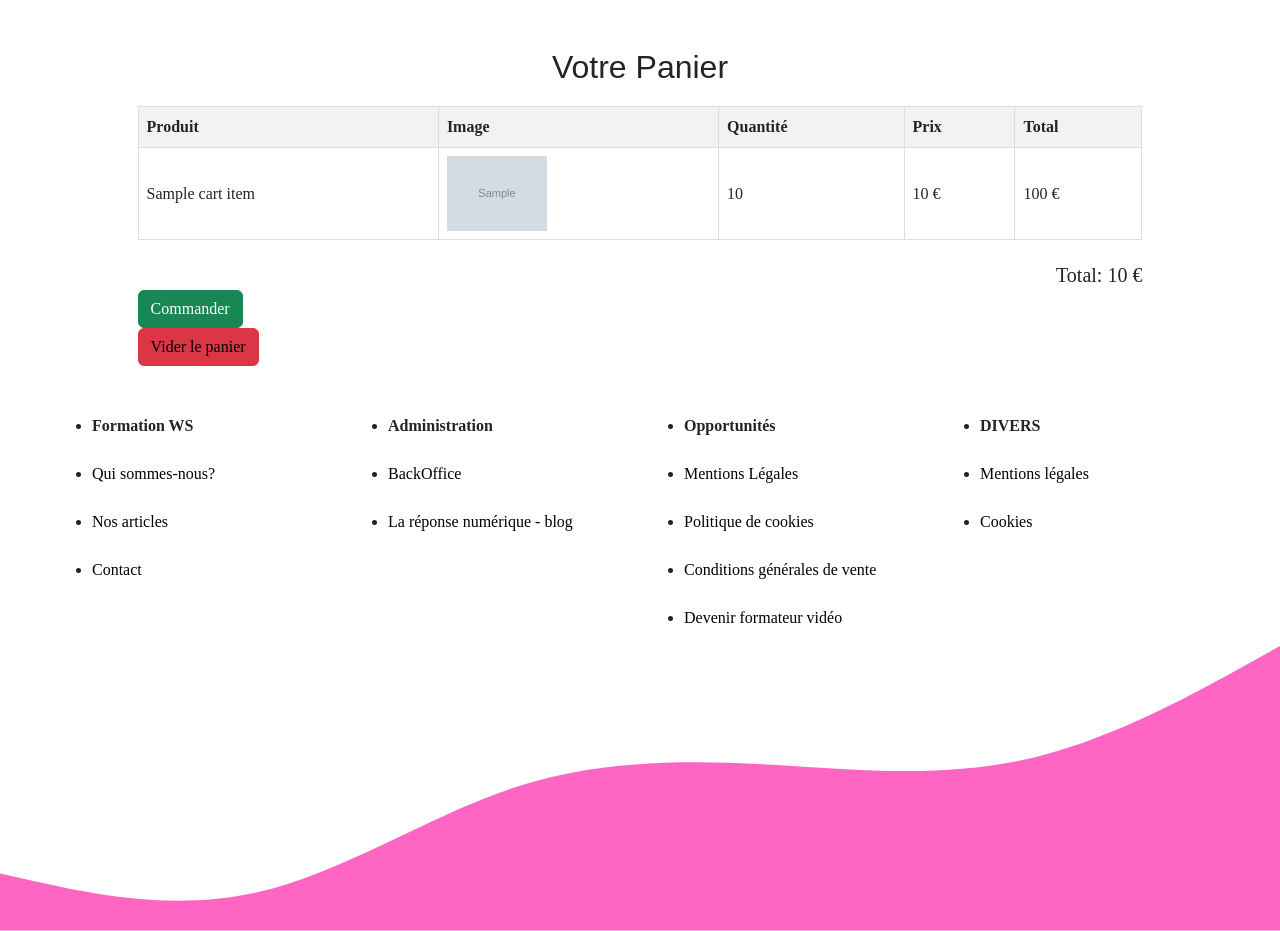
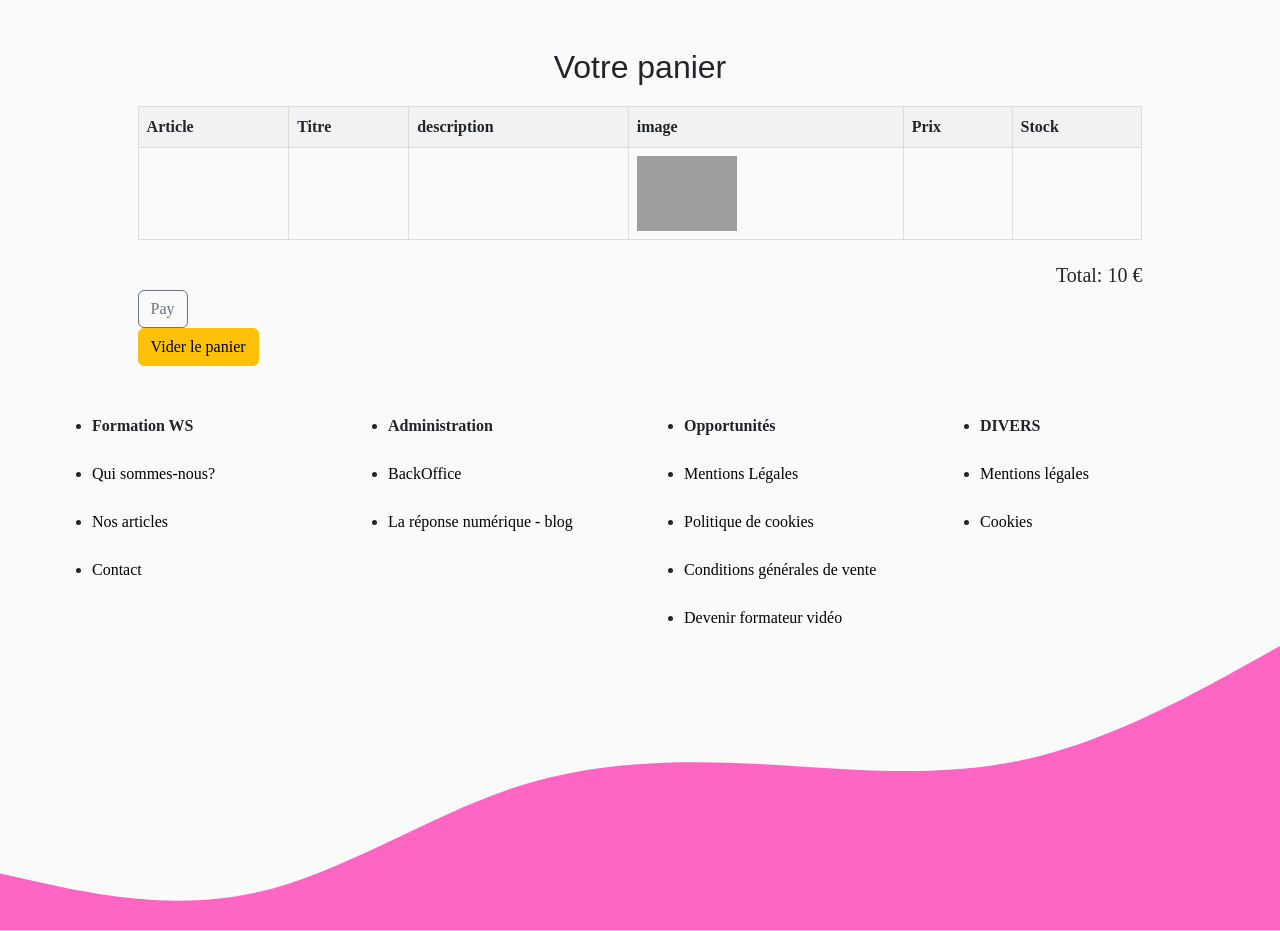
Before and after one commit to Borisdmk/Eshop2024, a Symfony app: template templates/cart/index.html.twig in a window 1280 px wide. Shown: the part 246-1177 px from the top of the page. Run offline with Twig, Linux system fonts and the light colour scheme; the template is opened without the code that fills it: most values are stand-ins (such as "Sample title", 1, 10 or a date in 2020); grey boxes marked "Sample" are stand-in pictures; style sheets or scripts are compiled from the project's sources; some libraries are stand-ins or nearby versions; grey boxes are pictures that could not be loaded.

Commit message:
probleme au niveau du cartController, gestion du panier toujours a faire car ca bug dans tout les sens, je ff

```diff
--- a/assets/styles/app.scss
+++ b/assets/styles/app.scss
@@ -11,6 +11,10 @@ $headings-font-family: 'Montserrat', sans-serif;
 
 // NAVIGATION
 
+.navbar {
+    background-color: #f8f9fab6; /* Gris très clair pour la navigation */
+}
+
 .nav-link {
     color: black !important; /* Couleur du texte par défaut */
     transition: transform 0.3s; /* Transition fluide */
@@ -20,16 +24,21 @@ $headings-font-family: 'Montserrat', sans-serif;
     transform: scale(1.1); /* Zoom au survol */
 }
 
-.btn-outline-success {
+.btn-outline-success-nav {
     background-color: white; /* Fond blanc */
     border-color: #ff66c4; /* Bordure rose */
     color: #ff66c4; /* Texte rose */
 }
 
-.btn-outline-success:hover {
+.btn-outline-success-nav:hover {
     background-color: #ff66c4; /* Fond rose au survol */
     color: white; /* Texte blanc au survol */
 }
+
+
+
+
+
 
 
 // Stylisation des liens
@@ -40,7 +49,7 @@ a {
 
 // Stylisation du corps de la page
 body {
-    background-color: white; /* Couleur de fond */
+    background-color: #f8f9fab6; /* Couleur de fond */
     font-family: $font-family-base; /* Police de caractères */
 }
 
--- a/templates/cart/index.html.twig
+++ b/templates/cart/index.html.twig
@@ -1,10 +1,10 @@
-{# templates/cart/index.html.twig #}
 {% extends 'base.html.twig' %}
 
-{% block title %}Panier{% endblock %}
+{% block title %}Votre panier!{% endblock %}
 
 {% block body %}
 <style>
+/* public/css/cart.css */
 .cart-container {
     width: 80%;
     margin: 0 auto;
@@ -39,45 +39,52 @@
     font-size: 20px;
 }
 
-        .cart-item-image {
-            width: 100px;
-        }
 </style>
 
+
 <div class="cart-container">
-        <h2>Votre Panier</h2>
-        {% if cartItems is empty %}
-            <p>Votre panier est vide.</p>
-        {% else %}
+    <h2>Votre panier</h2>
+    {% if cartItems is not empty %}
     <table>
         <thead>
             <tr>
-                        <th>Produit</th>
-                        <th>Image</th>
-                        <th>Quantité</th>
+                <th>Article</th>
+                <th>Titre</th>
+                <th>description</th>
+                <th>image</th>
                 <th>Prix</th>
-                        <th>Total</th>
+                <th>Stock</th>
+                {# <th> Action </th> #}
             </tr>
         </thead>
         <tbody>
-                    {% for item in cartItems %}
+
+        {% for i in 0..(cartItems.id|length -1) %}
             <tr>
-                            <td>{{ item.title }}</td>
-                            <td><img src="{{ asset('uploads/articles/' ~ item.picture) }}" alt="{{ item.title }}" class="cart-item-image"></td>
-                            <td>{{ item.quantity }}</td>
-                            <td>{{ item.price }} €</td>
-                            <td>{{ item.price * item.quantity }} €</td>
-                        </tr>
+                <td>{{ cartItems.id[i] }}</td>
+                <td>{{ cartItems.title[i] }}</td>
+                <td>{{ cartItems.description[i] }}</td>
+                <td><img style="width:100px" src="{{ asset('uploads/articles/' ~ cartItems.picture[i]) }}" alt="Image de {{ cartItems.title[i] }}" </td>
+                <td>{{ cartItems.price[i] }}</td>
+                <td>{{ cartItems.stock[i] }}</td>
+                {# <td> {{ include('cart/_delete_form.html.twig') }} </td> #}
+
         {% endfor %}
         </tbody>
     </table>
     <div class="cart-total">
             Total: <span>{{ cartTotal }} €</span>
         </div>
-            <form action="{{ path('app_cart_checkout') }}" method="post">
-                <button type="submit" class="btn btn-success">Commander</button>
+
+        <form action="{{path('app_stripe_checkout')}}" method="POST">
+            <input type="submit" name="payer" value="Pay" class="btn btn-outline-secondary">
         </form>
-            <a href="{{ path('app_cart_delete') }}" class="btn btn-danger">Vider le panier</a>
+
+        <a href="{{path('app_cart_delete')}}" class="btn btn-warning"> Vider le panier </a>
+    {% else %}
+        <h2> Panier vide </h2>
     {% endif %}
+
 </div>
+
 {% endblock %}
--- a/templates/nav.html.twig
+++ b/templates/nav.html.twig
@@ -11,7 +11,7 @@
 
     <div class="collapse navbar-collapse justify-content-end" id="navbarSupportedContent">
 
-      <ul class="navbar-nav mx-auto">
+      <ul class="navbar-nav">
         <li class="nav-item me-3">
           <a class="nav-link active" aria-current="page" href="#products-section">Nos produits</a>
         </li>
@@ -32,19 +32,20 @@
       <li class="nav-item">
       <a class="nav-link" href="{{path('app_register')}}">S'inscrire</a>
       </li>
+      {% endif %}
       <li class="nav-item me-3">
         <a class="nav-link active" aria-current="page" href="{{ path('app_cart') }}">
           <svg xmlns="http://www.w3.org/2000/svg" height="30" viewBox="0 0 448 512"><path fill="#ff66c4" d="M160 112c0-35.3 28.7-64 64-64s64 28.7 64 64v48H160V112zm-48 48H48c-26.5 0-48 21.5-48 48V416c0 53 43 96 96 96H352c53 0 96-43 96-96V208c0-26.5-21.5-48-48-48H336V112C336 50.1 285.9 0 224 0S112 50.1 112 112v48zm24 48a24 24 0 1 1 0 48 24 24 0 1 1 0-48zm152 24a24 24 0 1 1 48 0 24 24 0 1 1 -48 0z"/></svg>
         </a>
       </li>
 
-      {% endif %}
+
 
       <form class="d-flex" action="">
 
         <input class="form-control me-3" type="search" name="search" placeholder="Search" aria-label="Search">
 
-        <button class="btn btn-outline-success form-control" type="submit">
+        <button class="btn btn-outline-success-nav form-control" type="submit">
           Search
         </button>
 
```
Also changed, not shown: src/Controller/CartController.php (+63 -72 lines), templates/product/show_product.html.twig (+5 -5 lines). Lines whose indentation alone changed are shown as unchanged.
